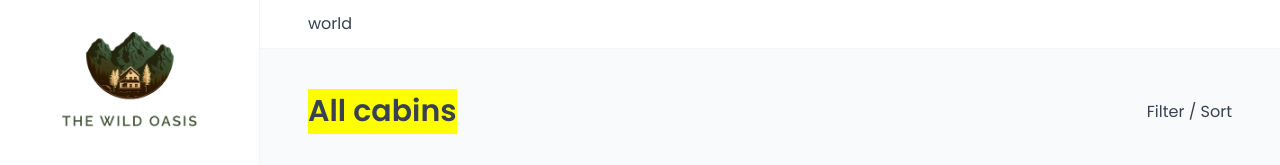
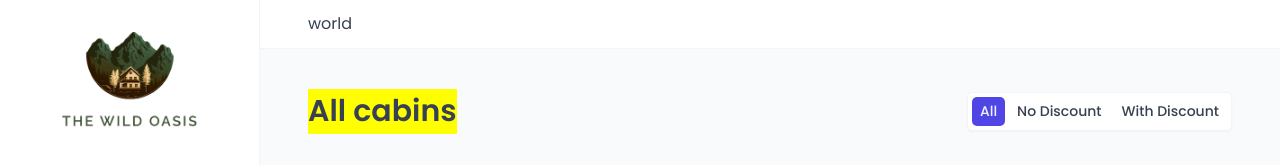
Before and after one commit to Aash417/p44-the-wild-oasis-react, a React (Vite) app: page /cabins in a window 1280 px wide. Shown: the top 165 px of the page. Built offline with nearby package versions, Linux system fonts and the light colour scheme; no server answers; the database is empty; a web font is replaced by a local one.

Commit message:
added filtering

```diff
--- a/src/features/cabins/CabinTable.jsx
+++ b/src/features/cabins/CabinTable.jsx
@@ -1,29 +1,23 @@
-import styled from 'styled-components';
+import { useSearchParams } from 'react-router-dom';
 import Spinner from '../../ui/Spinner';
 import CabinRow from './CabinRow';
 import { useCabins } from './useCabins';
 import Table from '../../ui/Table';
 import Menus from '../../ui/Menus';
 
-const TableHeader = styled.header`
-  display: grid;
-  grid-template-columns: 0.6fr 1.8fr 2.2fr 1fr 1fr 1fr;
-  column-gap: 2.4rem;
-  align-items: center;
-
-  background-color: var(--color-grey-50);
-  border-bottom: 1px solid var(--color-grey-100);
-  text-transform: uppercase;
-  letter-spacing: 0.4px;
-  font-weight: 600;
-  color: var(--color-grey-600);
-  padding: 1.6rem 2.4rem;
-`;
-
 function CabinTable() {
   const { isLoading, cabins } = useCabins();
+  const [searchParams] = useSearchParams();
 
   if (isLoading) return <Spinner />;
+
+  const filterValue = searchParams.get('discount') || 'all';
+  let filteredCabins;
+  if (filterValue === 'all') filteredCabins = cabins;
+  if (filterValue === 'no-discount')
+    filteredCabins = cabins.filter((cabin) => cabin.discount === 0);
+  if (filterValue === 'with-discount')
+    filteredCabins = cabins.filter((cabin) => cabin.discount > 0);
 
   return (
     <Menus>
@@ -37,7 +31,8 @@
           <div></div>
         </Table.Header>
         <Table.Body
-          data={cabins}
+          // data={cabins}
+          data={filteredCabins}
           render={(cabin) => <CabinRow cabin={cabin} key={cabin.id} />}
         />
       </Table>
--- /dev/null
+++ b/src/features/cabins/CabinTableOperations.jsx
@@ -0,0 +1,19 @@
+import Filter from '../../ui/Filter';
+import TableOperations from '../../ui/TableOperations';
+
+function CabinTableOperations() {
+  return (
+    <TableOperations>
+      <Filter
+        filterField="discount"
+        options={[
+          { value: 'all', label: 'All' },
+          { value: 'no-discount', label: 'No Discount' },
+          { value: 'with-discount', label: 'With Discount' },
+        ]}
+      ></Filter>
+    </TableOperations>
+  );
+}
+
+export default CabinTableOperations;
--- a/src/pages/Cabins.jsx
+++ b/src/pages/Cabins.jsx
@@ -2,13 +2,14 @@
 import Row from '../ui/Row';
 import CabinTable from '../features/cabins/CabinTable';
 import AddCabin from '../features/cabins/AddCabin';
+import CabinTableOperations from '../features/cabins/CabinTableOperations';
 
 function Cabins() {
   return (
     <>
       <Row type="horizontal">
         <Heading as="h1">All cabins</Heading>
-        <p>Filter / Sort</p>
+        <CabinTableOperations />
       </Row>
       <Row>
         <CabinTable />
--- a/src/ui/Filter.jsx
+++ b/src/ui/Filter.jsx
@@ -1,4 +1,5 @@
-import styled, { css } from "styled-components";
+import { useSearchParams } from 'react-router-dom';
+import styled, { css } from 'styled-components';
 
 const StyledFilter = styled.div`
   border: 1px solid var(--color-grey-100);
@@ -33,3 +34,29 @@
     color: var(--color-brand-50);
   }
 `;
+
+function Filter({ filterField, options }) {
+  const [searchParams, setSerchParams] = useSearchParams();
+  const currentFilter = searchParams.get(filterField) || options.at(0).value;
+
+  function handleClick(value) {
+    searchParams.set(filterField, value);
+    setSerchParams(searchParams);
+  }
+
+  return (
+    <StyledFilter>
+      {options.map((option) => (
+        <FilterButton
+          onClick={() => handleClick(option.value)}
+          key={option.value}
+          active={option.value === currentFilter}
+        >
+          {option.label}
+        </FilterButton>
+      ))}
+    </StyledFilter>
+  );
+}
+
+export default Filter;
```
